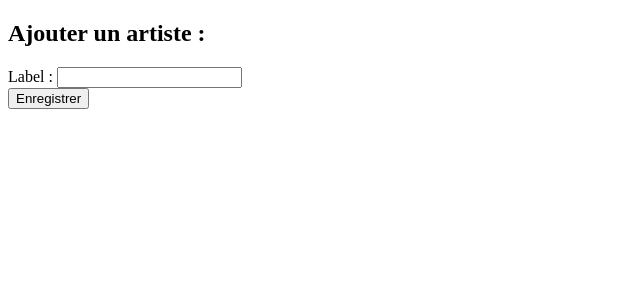
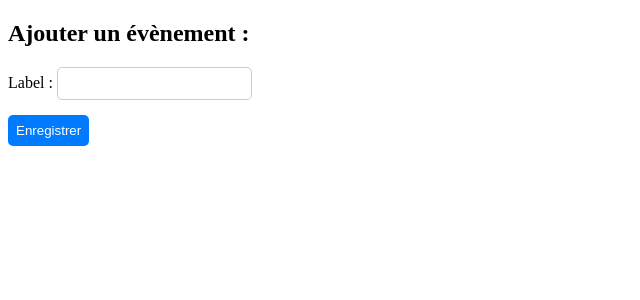
Before and after one commit to vasseen1/TP2-FullStack, an Angular app in the folder tp-projet/: page /artistes/add in a window 1280 px wide. Shown: the top 300 px of the page, without its empty margins (0-640 px from the left). Built offline with nearby package versions, Linux system fonts and the light colour scheme.

Commit message:
Modification pour bloquer les boutons d'ajout pendant le chargement

```diff
--- a/tp-projet/src/app/artiste-form/artiste-form.css
+++ b/tp-projet/src/app/artiste-form/artiste-form.css
@@ -42,3 +42,35 @@
     transform: translateY(-10px);
   }
 }
+
+/* --- Formulaire --- */
+.form-container {
+  margin-top: 80px; /* pour éviter que la notif masque le haut */
+}
+
+.form-group {
+  margin-bottom: 15px;
+}
+
+input, button {
+  padding: 8px;
+  border-radius: 5px;
+  border: 1px solid #ccc;
+}
+
+button {
+  background-color: #007bff;
+  border: none;
+  color: white;
+  cursor: pointer;
+  transition: 0.2s;
+}
+
+button:hover {
+  background-color: #0056b3;
+}
+
+.submit-btn[disabled] {
+  opacity: 0.6;
+  cursor: not-allowed;
+}
--- a/tp-projet/src/app/artiste-form/artiste-form.html
+++ b/tp-projet/src/app/artiste-form/artiste-form.html
@@ -6,9 +6,8 @@
      class="notification fade">
   {{ notificationMessage }}
 </div>
-
-<div class="modifier">
-  <h2>Ajouter un artiste : </h2>
+<div class="ajouter" >
+  <h2>Ajouter un évènement : </h2>
 
   <form (ngSubmit)="createArtist()">
     <div class="form-group">
@@ -16,6 +15,6 @@
       <input type="text" [(ngModel)]="artiste.label" name="label" />
     </div>
 
-    <button type="submit" class="submit-btn">Enregistrer</button>
+    <button type="submit" class="submit-btn" [disabled]="isSubmitting">Enregistrer</button>
   </form>
 </div>
--- a/tp-projet/src/app/artiste-form/artiste-form.ts
+++ b/tp-projet/src/app/artiste-form/artiste-form.ts
@@ -21,6 +21,8 @@ export class ArtisteForm {
   notificationMessage = '';
   notificationType: 'success' | 'error' | '' = '';
 
+  isSubmitting = false;
+
   constructor(
     private router: Router,
     private artistService: ArtisteService
@@ -33,17 +35,21 @@ export class ArtisteForm {
       return;
     }
 
+    this.isSubmitting = true;
+
     this.artistService.createArtist(this.artiste).subscribe({
       next: (createdArtist) => {
-        this.showNotification('Artiste crée avec succés !', 'success');
+        this.showNotification('Artiste crée avec succés, chargement en cours...', 'success');
         setTimeout(() => {
            this.router.navigate([`/artistes/${createdArtist.id}`]);
+           this.isSubmitting = false;
         }, 2000);
 
       },
       error : (err) => {
         console.error('Erreur lors de la création de l\'artiste : ', err);
         this.showNotification('Une erreur est survenue lors de la création', 'error');
+        this.isSubmitting = false;
       }
 
     });
--- a/tp-projet/src/app/artistes-list/artistes-list.html
+++ b/tp-projet/src/app/artistes-list/artistes-list.html
@@ -1,6 +1,7 @@
 <div *ngFor="let artist of artists">
+    <p>{{artist.label}}</p>
     <a [routerLink]="[artist.id]">
-        <p>{{artist.label}}</p>
+        <p>Voir détails</p>
     </a>
 </div>
 
--- a/tp-projet/src/app/event-form/event-form.css
+++ b/tp-projet/src/app/event-form/event-form.css
@@ -69,3 +69,8 @@ button {
 button:hover {
   background-color: #0056b3;
 }
+
+.submit-btn[disabled] {
+  opacity: 0.6;
+  cursor: not-allowed;
+}
--- a/tp-projet/src/app/event-form/event-form.html
+++ b/tp-projet/src/app/event-form/event-form.html
@@ -25,6 +25,6 @@
       <input type="date" [(ngModel)]="event.endDate" name="endDate" />
     </div>
 
-    <button type="submit" class="submit-btn">Enregistrer</button>
+    <button type="submit" class="submit-btn" [disabled]="isSubmitting">Enregistrer</button>
   </form>
 </div>
--- a/tp-projet/src/app/event-form/event-form.ts
+++ b/tp-projet/src/app/event-form/event-form.ts
@@ -24,6 +24,8 @@ export class EventForm {
   notificationMessage = '';
   notificationType: 'success' | 'error' | '' = '';
 
+  isSubmitting = false;
+
   constructor(
     private router: Router,
     private eventService: EventsService
@@ -45,18 +47,23 @@ export class EventForm {
       return;
     }
 
+    this.isSubmitting = true;
+
     this.eventService.createEvent(this.event).subscribe({
       next: (createdEvent) => {
-        this.showNotification('Évènement créé avec succès', 'success');
+        this.showNotification('Évènement créé avec succès, chargement en cours...', 'success');
+
 
         // Redirection après 2 secondes
         setTimeout(() => {
           this.router.navigate([`/events/${createdEvent.id}`]);
+          this.isSubmitting = false;
         }, 2000);
       },
       error: (err) => {
         console.error('Erreur lors de la création de l\'évènement : ', err);
         this.showNotification('Une erreur est survenue lors de la création', 'error');
+        this.isSubmitting = false;
       }
     });
   }
```
